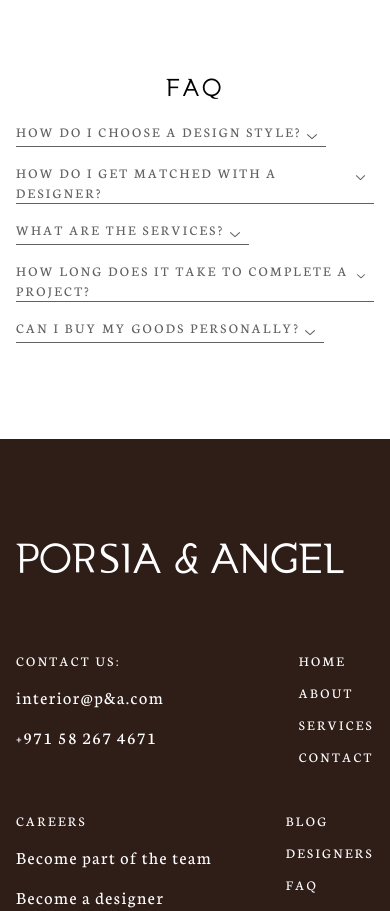
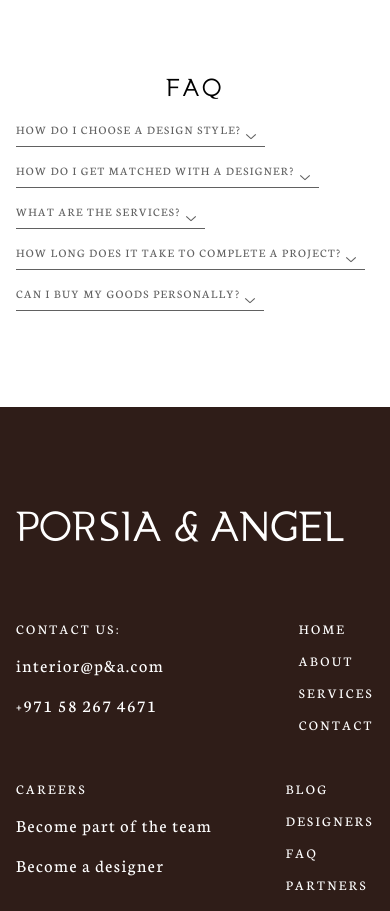
Before and after one commit to veedahv/porsia-angel, a Next.js app: page / in a window 390 px wide. Shown: the part 4640-5551 px from the top of the page. Built offline with nearby package versions, Linux system fonts and the light colour scheme.

Commit message:
fixed mobile faq font

```diff
--- a/components/home/FaqCard.js
+++ b/components/home/FaqCard.js
@@ -13,7 +13,7 @@ export default function FaqCard({ index, title, children }) {
         <li className="my-4" onClick={() => toggleCheck()}>
             <input type="radio" name="faqs" id={"faq" + index} value={"faq" + index} ref={refText} className={styles.faqcheck + ' hidden'} />
             <div className={styles.faqhead + " flex gap-1 pr-2 w-fit text-[#616161] border-b border-current"}>
-                <span className="text-sm tracking-[2.5px] uppercase">
+                <span className="text-xs md:text-sm tracking-[1.5px] md:tracking-[2.5px] uppercase">
                     {title}
                 </span>
                 <span className={styles.open + " hidden"}>
@@ -23,7 +23,7 @@ export default function FaqCard({ index, title, children }) {
                     <Image src="/assets/arrow-down.svg" width="12px" height="6px" alt="accordion arrow key up" />
                 </span>
             </div>
-            <div className={styles.faqanswer + " max-h-0 text-lg overflow-hidden"}>
+            <div className={styles.faqanswer + " max-h-0 text-sm md:text-lg overflow-hidden"}>
                 {children}
             </div>
         </li>
--- a/components/home/FaqSection.js
+++ b/components/home/FaqSection.js
@@ -13,7 +13,7 @@ export default function FaqSection() {
                 index="1"
                 title={"How do I choose a design style?"}
               >
-                <p className="text-lg tracking-[1.5px] text-[#3F3B38] leading-loose">
+                <p className="text-sm md:text-lg tracking-[1.5px] text-[#3F3B38] leading-loose">
                   Go on Pinterest and pin some designs that you love.
                   Then try to categorize these designs! That’s what we did before we started.
                 </p>
@@ -22,7 +22,7 @@ export default function FaqSection() {
                 index="2"
                 title={"How do I get matched with a designer?"}
               >
-                <p className="text-lg tracking-[1.5px] text-[#3F3B38] leading-loose">
+                <p className="text-sm md:text-lg tracking-[1.5px] text-[#3F3B38] leading-loose">
                   Go on Pinterest and pin some designs that you love.
                   Then try to categorize these designs! That’s what we did before we started.
                 </p>
@@ -31,7 +31,7 @@ export default function FaqSection() {
                 index="3"
                 title={"WHAT are the services?"}
               >
-                <p className="text-lg tracking-[1.5px] text-[#3F3B38] leading-loose">
+                <p className="text-sm md:text-lg tracking-[1.5px] text-[#3F3B38] leading-loose">
                   Go on Pinterest and pin some designs that you love.
                   Then try to categorize these designs! That’s what we did before we started.
                 </p>
@@ -40,7 +40,7 @@ export default function FaqSection() {
                 index="4"
                 title={"How long does it take to complete a project?"}
               >
-                <p className="text-lg tracking-[1.5px] text-[#3F3B38] leading-loose">
+                <p className="text-sm md:text-lg tracking-[1.5px] text-[#3F3B38] leading-loose">
                   Go on Pinterest and pin some designs that you love.
                   Then try to categorize these designs! That’s what we did before we started.
                 </p>
@@ -49,7 +49,7 @@ export default function FaqSection() {
                 index="5"
                 title={"Can i buy my goods personally?"}
               >
-                <p className="text-lg tracking-[1.5px] text-[#3F3B38] leading-loose">
+                <p className="text-sm md:text-lg tracking-[1.5px] text-[#3F3B38] leading-loose">
                   Go on Pinterest and pin some designs that you love.
                   Then try to categorize these designs! That’s what we did before we started.
                 </p>
```
